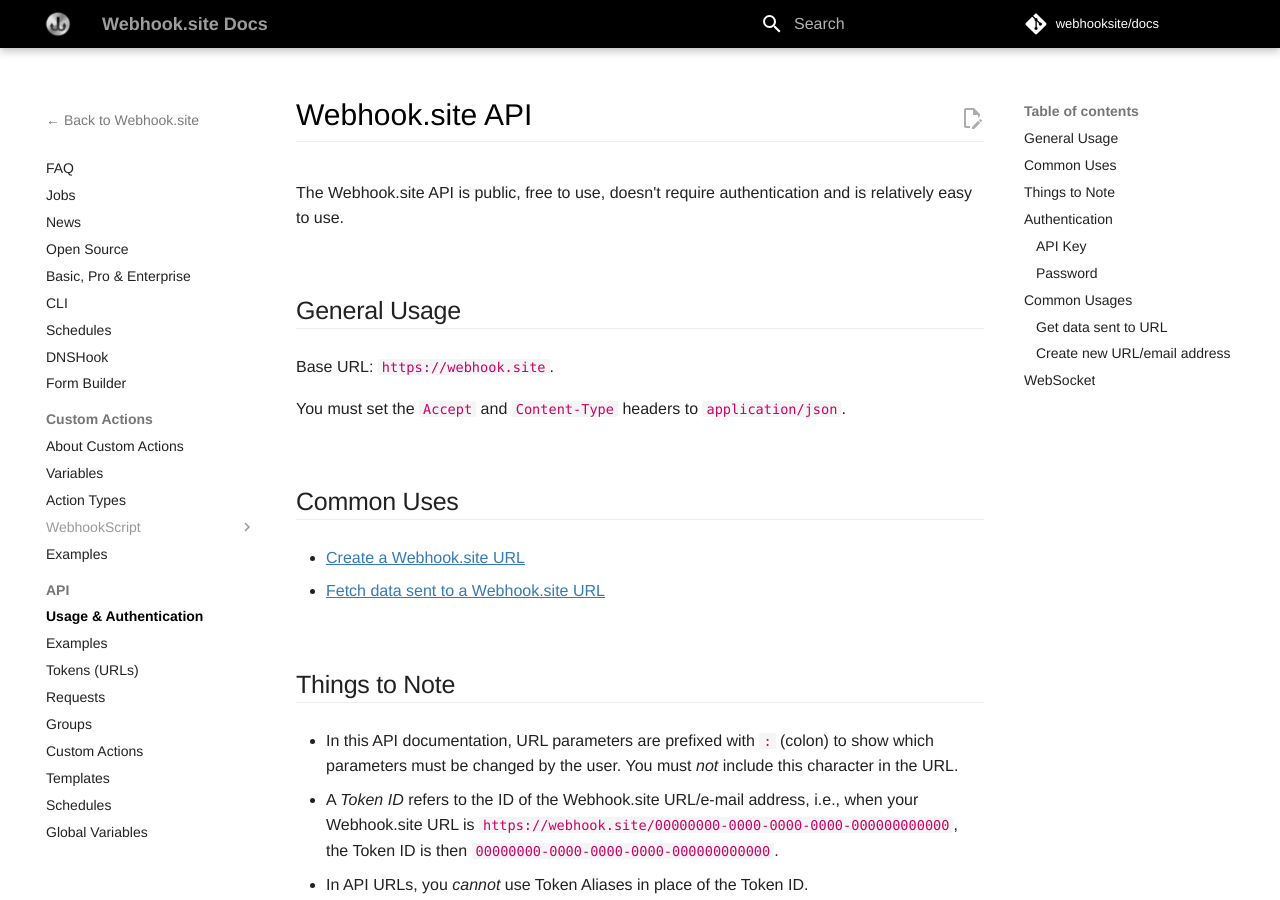
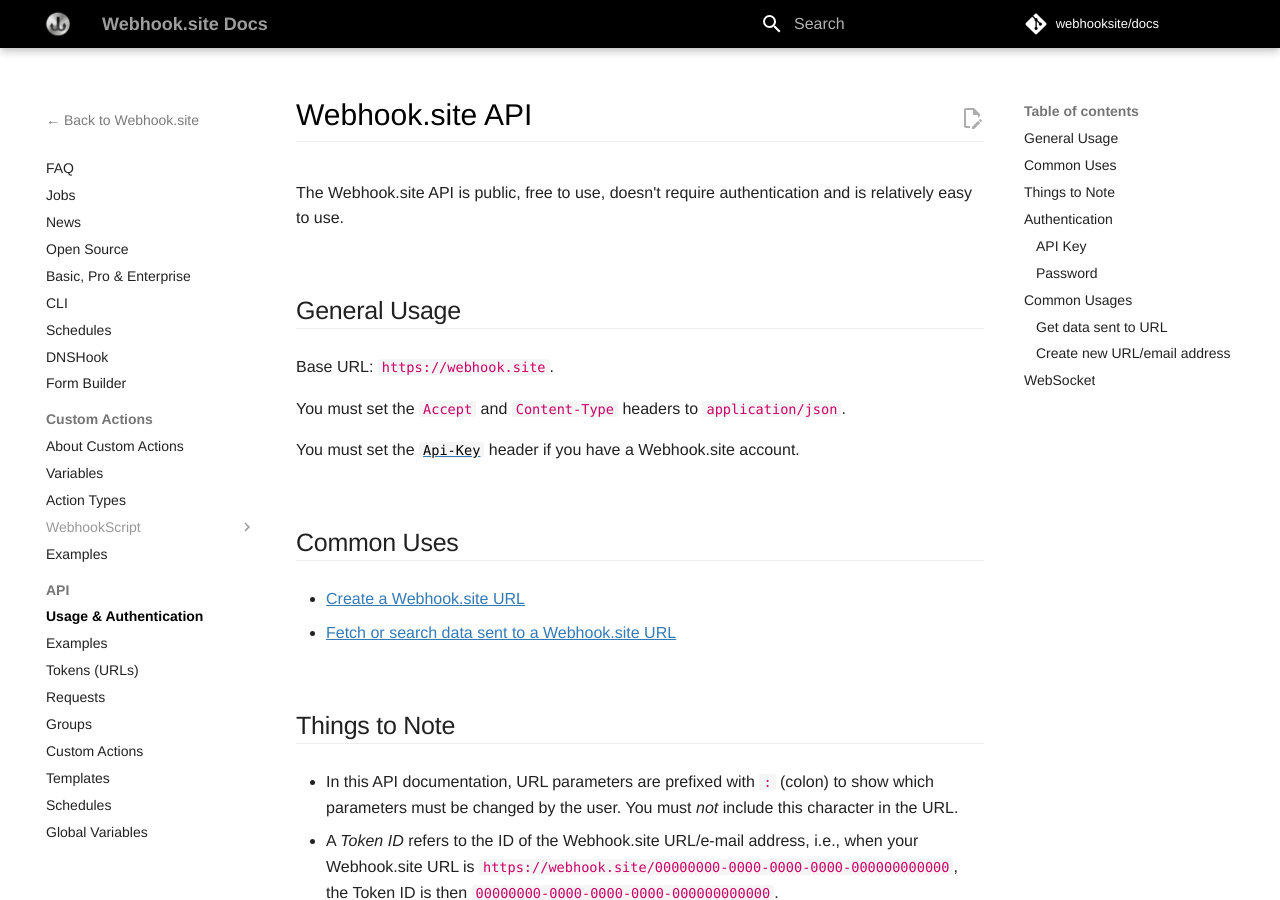
Before and after one commit to webhooksite/docs, an MkDocs documentation site: the page built from docs/api/about.md, in a window 1280 px wide and 900 px high. Built offline with MkDocs 1.6.1 and Material for MkDocs 9.7.7, drawn with Linux system fonts in a browser that asks for light colours; comment, search, counter and statistics services are not loaded.

Commit message:
Update docs

```diff
--- a/docs/api/about.md
+++ b/docs/api/about.md
@@ -8,10 +8,12 @@
 
 You must set the `Accept` and `Content-Type` headers to `application/json`.
 
+You must set the [`Api-Key`](#api-key) header if you have a Webhook.site account.
+
 ## Common Uses
 
 * [Create a Webhook.site URL](/api/tokens.html#create-token)
-* [Fetch data sent to a Webhook.site URL](/api/requests.html#get-requests)
+* [Fetch or search data sent to a Webhook.site URL](/api/requests.html#get-requests)
 
 ## Things to Note
 
```
